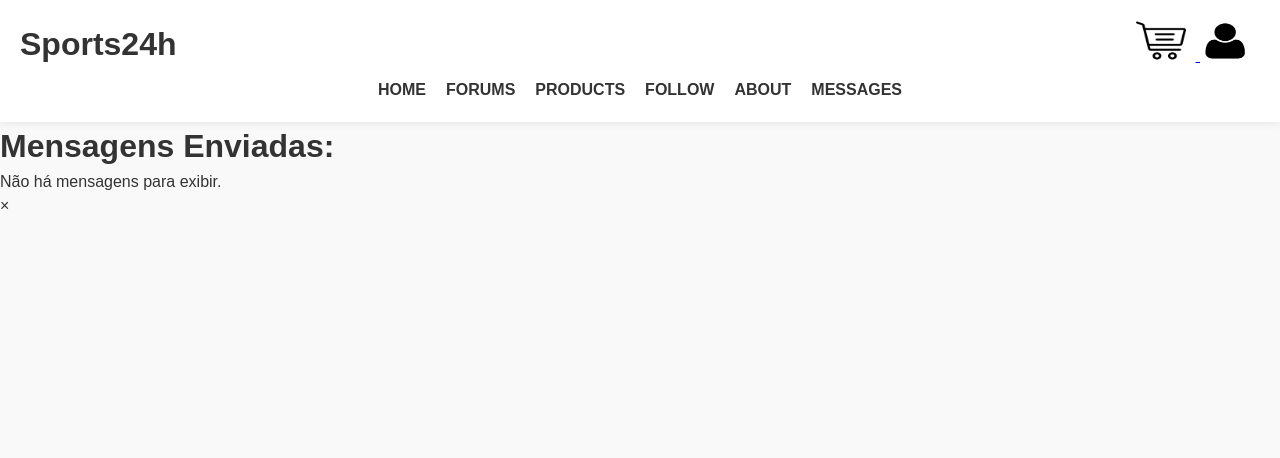
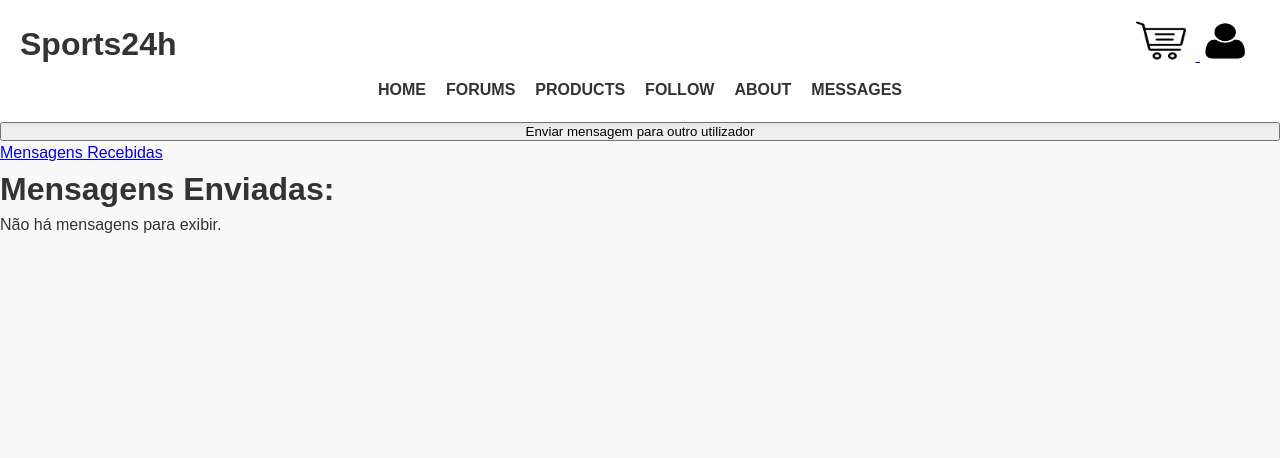
Before and after one commit to diogocardoso777/projeto_DIAM, a Django app: template sitediam/sports24h/templates/sports24h/sent_messages.html in a window 1280 px wide. Shown: the top 458 px of the page. Run offline with Django 4.2, Linux system fonts and the light colour scheme; the template is opened without the code that fills it, so the values that code supplies are empty.

Commit message:
Sent Messages updated

```diff
--- a/sitediam/sports24h/templates/sports24h/sent_messages.html
+++ b/sitediam/sports24h/templates/sports24h/sent_messages.html
@@ -3,6 +3,77 @@
 <head>
     <meta charset="UTF-8">
     <title>Title</title>
+     <style>
+        .modal {
+            display: none;
+            position: fixed;
+            z-index: 1;
+            padding-top: 100px;
+            left: 0;
+            top: 0;
+            width: 100%;
+            height: 100%;
+            overflow: auto;
+            background-color: rgba(0,0,0,0.4);
+        }
+
+        .modal-content {
+            background-color: #fefefe;
+            margin: auto;
+            padding: 20px;
+            border: 1px solid #888;
+            width: 80%;
+            max-width: 600px; /* Adjust this value to what works best for you */
+        }
+
+        .close {
+            color: #aaaaaa;
+            float: right;
+            font-size: 28px;
+            font-weight: bold;
+        }
+
+        #modal-message {
+            word-wrap: break-word;
+        }
+    </style>
+
+    <script>
+     function displayFormModal() {
+        var modal = document.getElementById('formModal');
+        var span = document.getElementsByClassName('close')[1]; // The second close button
+
+        modal.style.display = 'block';
+
+        span.onclick = function() {
+            modal.style.display = 'none';
+        }
+
+        window.onclick = function(event) {
+            if (event.target == modal) {
+                modal.style.display = 'none';
+            }
+        }
+    }
+
+        function displayMessage(message) {
+            var modal = document.getElementById('myModal');
+            var span = document.getElementsByClassName('close')[0];
+            document.getElementById('modal-message').textContent = message;
+
+            modal.style.display = 'block';
+
+            span.onclick = function() {
+                modal.style.display = 'none';
+            }
+
+            window.onclick = function(event) {
+                if (event.target == modal) {
+                    modal.style.display = 'none';
+                }
+            }
+        }
+    </script>
 </head>
 <body>
 {% extends 'sports24h/index.html' %}
@@ -13,7 +84,8 @@
     {% if error %}
         <p style="color: red;">{{ error }}</p>
     {% endif %}
-
+<button onclick="displayFormModal()">Enviar mensagem para outro utilizador</button>
+<a href="http://127.0.0.1:8000/sports24h/send_message/" class="btn btn-primary">Mensagens Recebidas</a>
     <h1>Mensagens Enviadas:</h1>
     {% if messages %}
       <table style="width:100%; border-collapse: collapse;">
```
Also changed, not shown: sitediam/sports24h/migrations/0006_post_likes_count.py (added).
